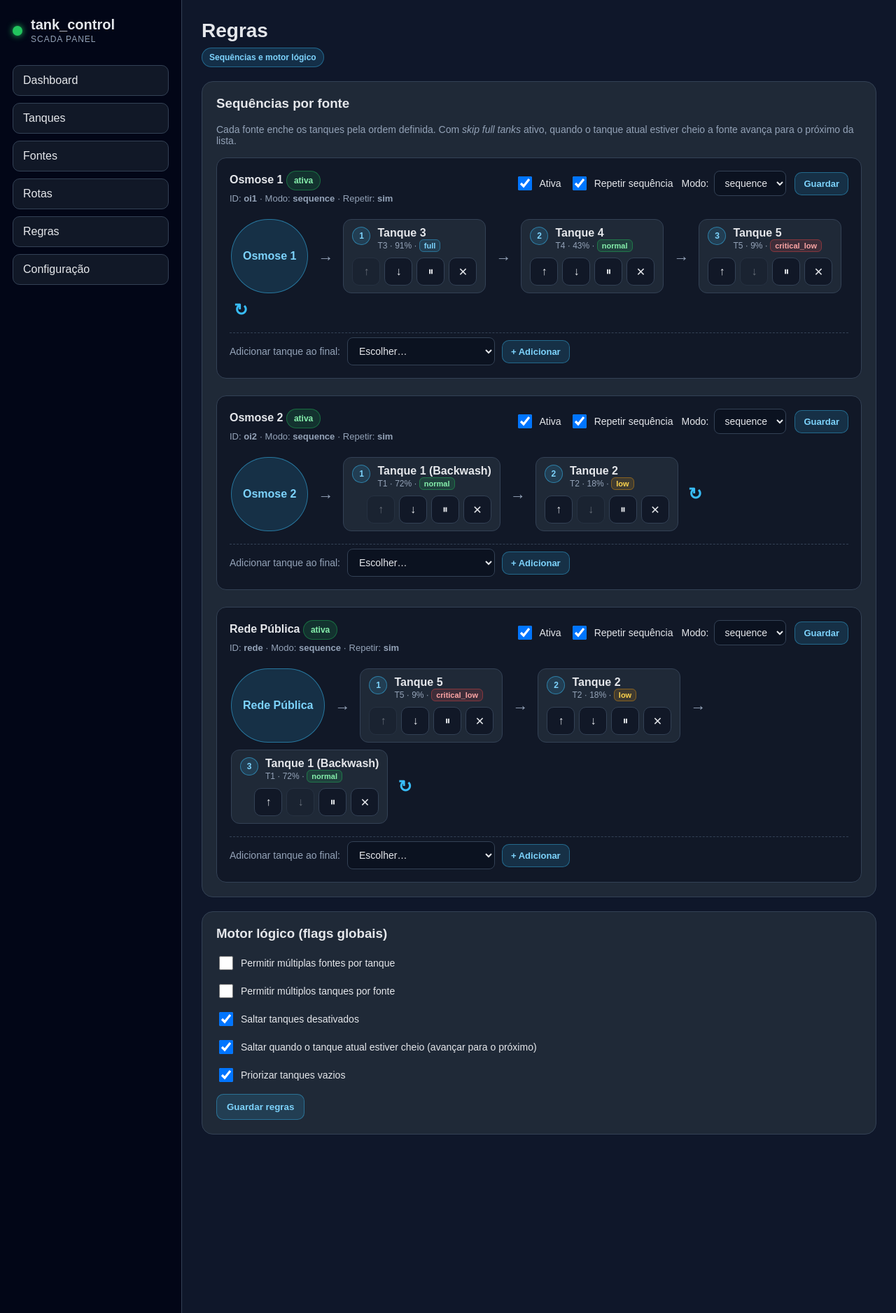
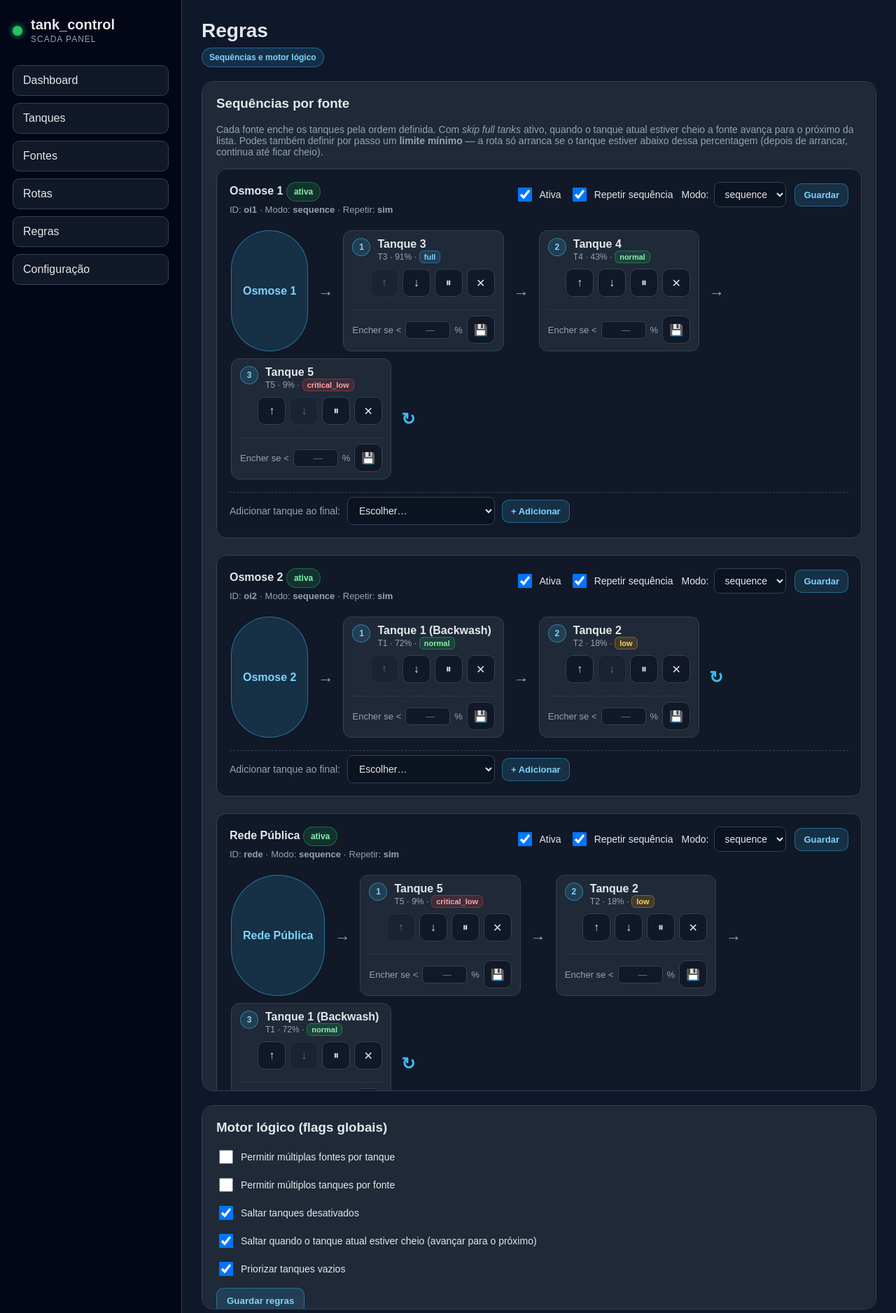
Before and after one commit to ViCor44/tank_control, a Flask app: page /rules in a window 1280 px wide. Shown: the top 1876 px of the page at 70% size. Run offline with Flask 3, Linux system fonts and the light colour scheme.

Commit message:
adição de percentagem

```diff
--- a/app.py
+++ b/app.py
@@ -499,6 +499,7 @@ def create_app():
                     "has_route": has_route,
                     "is_current": (current_step_index == step_index) and source_active,
                     "is_target": (current_step_index == step_index) and not source_active,
+                    "trigger_below_percent": step.get("trigger_below_percent"),
                 })
             enriched_sources.append({
                 "id": source_id,
@@ -585,6 +586,22 @@ def create_app():
             if index is None:
                 return "Invalid index", 400
             sequence[index]["enabled"] = not sequence[index].get("enabled", True)
+
+        elif action == "set_step_threshold":
+            index = _parse_index(request.form.get("index"), len(sequence))
+            if index is None:
+                return "Invalid index", 400
+            raw = (request.form.get("trigger_below_percent") or "").strip()
+            if raw == "":
+                sequence[index]["trigger_below_percent"] = None
+            else:
+                try:
+                    value = float(raw)
+                except ValueError:
+                    return "Valor de percentagem inválido", 400
+                if value < 0 or value > 100:
+                    return "Percentagem tem de estar entre 0 e 100", 400
+                sequence[index]["trigger_below_percent"] = value
 
         elif action == "update_settings":
             source["repeat_sequence"] = request.form.get("repeat_sequence") == "on"
--- a/static/css/app.css
+++ b/static/css/app.css
@@ -693,6 +693,29 @@ body {
   box-shadow: 0 0 0 2px rgba(245, 158, 11, 0.2);
 }
 
+.sequence-step-threshold {
+  display: flex;
+  align-items: center;
+  gap: 6px;
+  margin-top: 8px;
+  padding-top: 8px;
+  border-top: 1px dashed var(--line);
+  color: var(--muted);
+  font-size: 13px;
+  flex-wrap: wrap;
+}
+
+.sequence-step-threshold input[type="number"] {
+  width: 64px;
+  background: var(--panel);
+  color: var(--text);
+  border: 1px solid var(--line);
+  border-radius: 6px;
+  padding: 4px 6px;
+  font-size: 13px;
+  text-align: right;
+}
+
 .sequence-step-header {
   display: flex;
   gap: 10px;
--- a/templates/rules.html
+++ b/templates/rules.html
@@ -16,7 +16,9 @@
   <h3>Sequências por fonte</h3>
   <p style="margin: 0 0 16px; color: var(--muted); font-size: 14px;">
     Cada fonte enche os tanques pela ordem definida. Com <em>skip full tanks</em> ativo, quando o
-    tanque atual estiver cheio a fonte avança para o próximo da lista.
+    tanque atual estiver cheio a fonte avança para o próximo da lista. Podes também definir por
+    passo um <strong>limite mínimo</strong> — a rota só arranca se o tanque estiver abaixo dessa
+    percentagem (depois de arrancar, continua até ficar cheio).
   </p>
 
   <div class="sequence-list">
@@ -135,6 +137,19 @@
                 <button type="submit" class="icon-button icon-button-danger" title="Remover">✕</button>
               </form>
             </div>
+
+            <form method="post" action="{{ url_for('rules_source_action', source_id=source.id) }}" class="sequence-step-threshold" title="Só arranca esta rota se o tanque estiver abaixo desta percentagem (0 = sem limite)">
+              <input type="hidden" name="action" value="set_step_threshold">
+              <input type="hidden" name="index" value="{{ loop.index0 }}">
+              <label for="threshold-{{ source.id }}-{{ loop.index0 }}">Encher se &lt;</label>
+              <input id="threshold-{{ source.id }}-{{ loop.index0 }}"
+                     type="number" step="1" min="0" max="100"
+                     name="trigger_below_percent"
+                     value="{{ step.trigger_below_percent if step.trigger_below_percent is not none else '' }}"
+                     placeholder="—">
+              <span>%</span>
+              <button type="submit" class="icon-button" title="Guardar limite">💾</button>
+            </form>
           </div>
           {% endfor %}
 
```
Also changed, not shown: services/control_service.py (+14 -0 lines).
